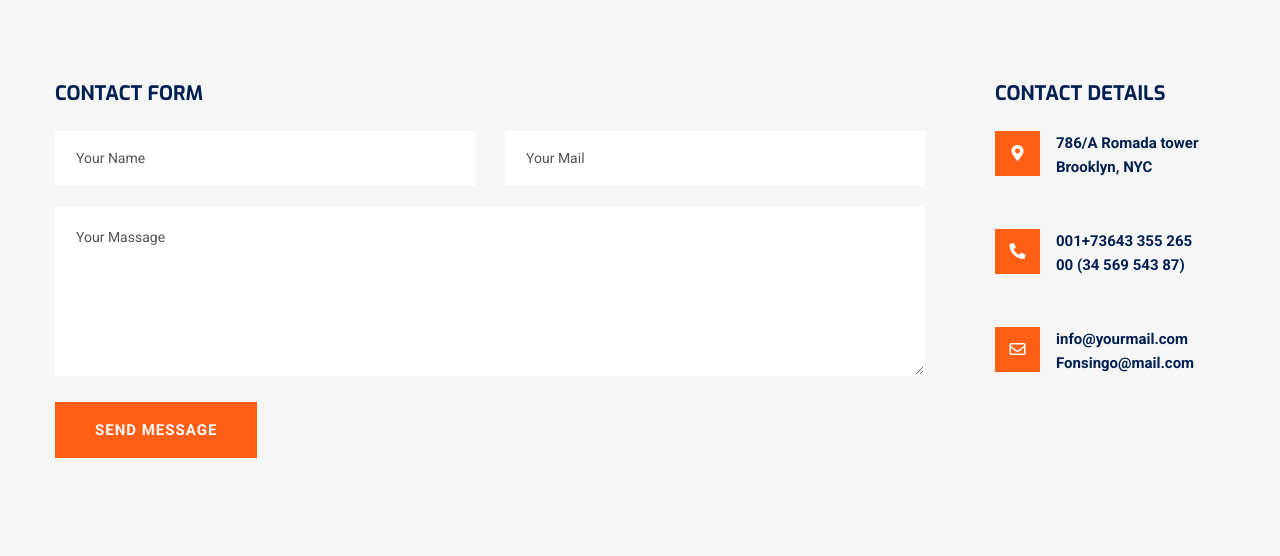
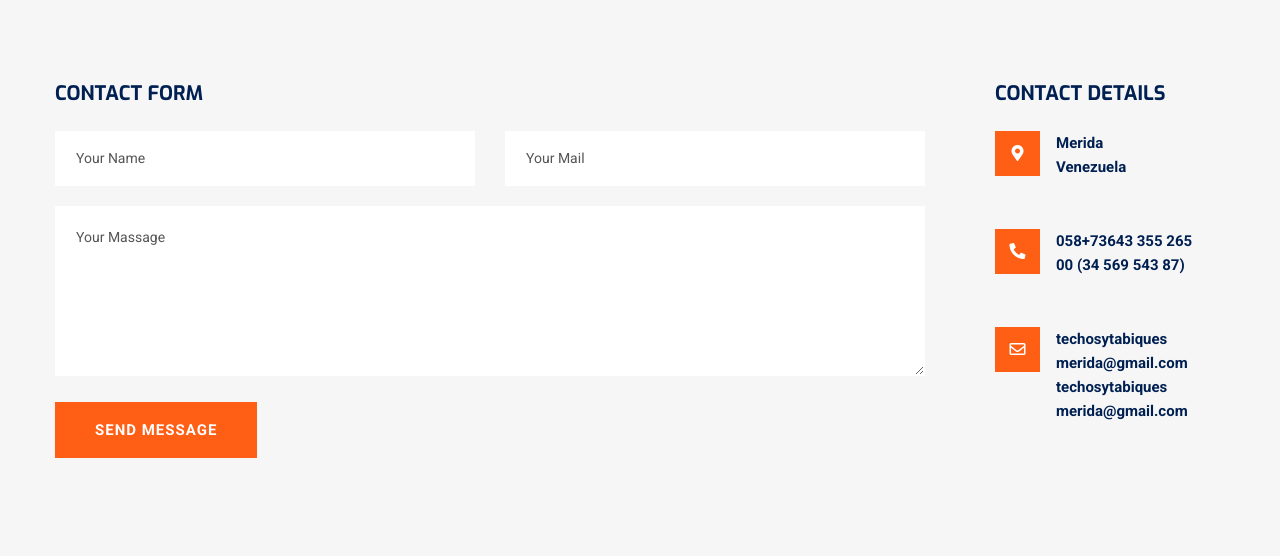
Before and after one commit to andreazambrano/tabiquesmerida, a plain HTML site: page contact.html in a window 1280 px wide. Shown: the part 620-1176 px from the top of the page. Drawn offline with Linux system fonts and the light colour scheme; a web font is replaced by a local one.

Commit message:
techosytabiques

```diff
--- a/contact.html
+++ b/contact.html
@@ -43,7 +43,7 @@
                             <ul class="left">
                                 <li><span><i class="far fa-clock"></i></span> 9:30am - 6:30pm Mon - Sun</li>
                                 <li><span><i class="fas fa-phone-alt"></i></span> +800-123-4567 6587</li>
-                                <li><span><i class="fas fa-map-marker-alt"></i></span> Anmoore Road Brooklyn, NY 230</li>
+                                <li><span><i class="fas fa-map-marker-alt"></i></span> Glorias Patrias, Merida - Venezuela</li>
                             </ul>
                             <ul class="right">
                                 <li><a href="contact.html#"><i class="fab fa-facebook-messenger"></i></a></li>
@@ -178,8 +178,8 @@
                                                 <span><i class="fas fa-map-marker-alt"></i></span>
                                             </div>
                                             <div class="c-right-text">
-                                                <p>786/A Romada tower</p>
-                                                <p>Brooklyn, NYC</p>
+                                                <p>Merida</p>
+                                                <p>Venezuela</p>
                                             </div>
                                         </div>
                                     </li>
@@ -189,7 +189,7 @@
                                                 <span><i class="fas fa-phone-alt"></i></span>
                                             </div>
                                             <div class="c-right-text">
-                                                <p>001+73643 355 265</p>
+                                                <p>058+73643 355 265</p>
                                                 <p>00 (34 569 543 87)</p>
                                             </div>
                                         </div>
@@ -200,8 +200,10 @@
                                                 <span><i class="far fa-envelope"></i></span>
                                             </div>
                                             <div class="c-right-text">
-                                                <p>info@yourmail.com</p>
-                                                <p>Fonsingo@mail.com</p>
+                                                <p>techosytabiques
+                                                merida@gmail.com</p>
+                                                <p>techosytabiques
+                                                merida@gmail.com</p>
                                             </div>
                                         </div>
                                     </li>
@@ -259,7 +261,7 @@
                                     <li>
                                         <div class="footer-address mt-20">
                                             <span><i class="fas fa-map-marker-alt"></i></span>
-                                            <h5>786/A Romada tower mall Brooklyn, NYC</h5>
+                                            <h5>Merida - Venezuela</h5>
                                         </div>
                                     </li>
                                     <li>
@@ -273,7 +275,7 @@
                                         <div class="footer-address mt-20">
                                             <span><i class="fas fa-envelope-open-text"></i></span>
                                             <h5>info@yourmail.com</h5>
-                                            <h5>jobsinfo@webmail.com</h5>
+                                            <h5>techosytabiquesmerida@gmail.com</h5>
                                         </div>
                                     </li>
                                 </ul>
@@ -371,7 +373,7 @@
                     <div class="row">
                         <div class="col-12">
                             <div class="copyright-text text-center">
-                                <p>Copyright by @ Bildhub - 2020.</p>
+                                <p>COPYRIGHT @ Techos y Tabiques Merida - 2021. DEsarrollado por <a href="https://www.buckapi.com"> Buckapi</a> </p>
                             </div>
                         </div>
                     </div>
```
Also changed, not shown: about.html (+4 -4 lines), blog-details.html (+4 -4 lines), blog.html (+4 -4 lines), faq.html (+4 -4 lines), index.html (+4 -4 lines), pricing.html (+4 -4 lines), process.html (+4 -4 lines), project-details.html (+4 -4 lines), project.html (+4 -4 lines), services-details.html (+4 -4 lines), services.html (+4 -4 lines), team.html (+4 -4 lines), 8 other files.
